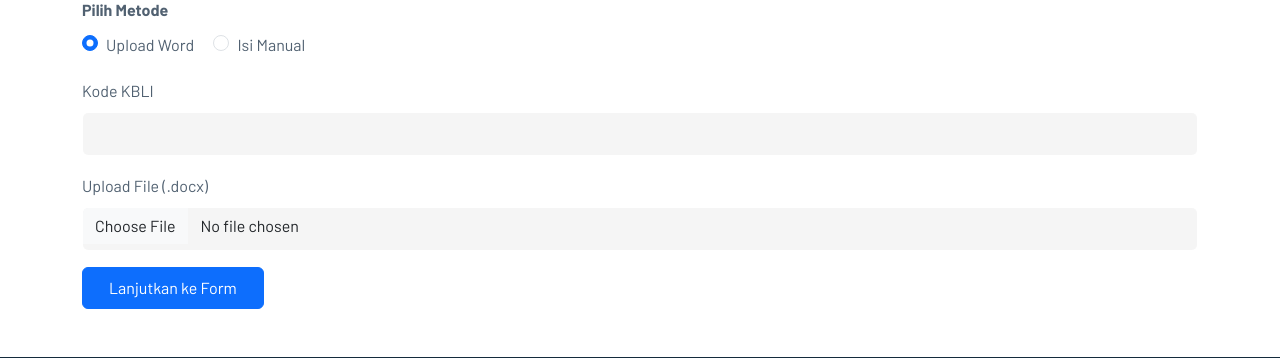
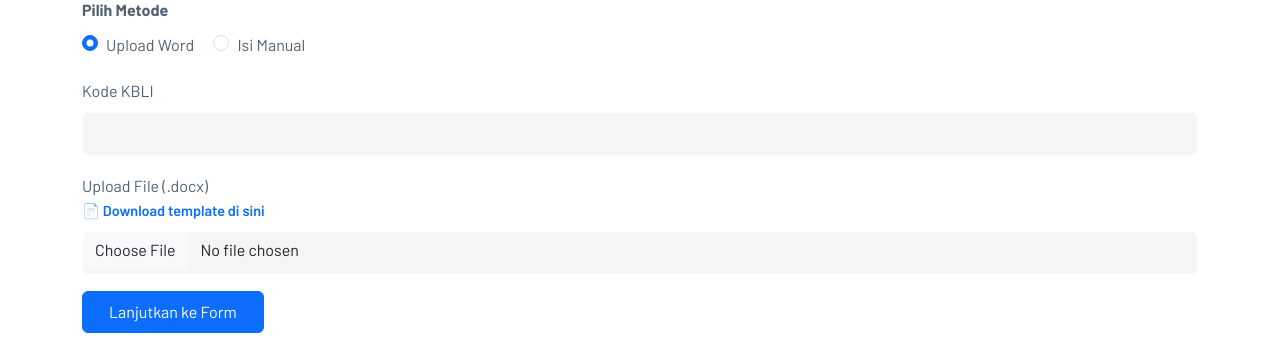
Before and after one commit to capsulegacha/panduankbli, a Flask app: page /admin/upload in a window 1280 px wide. Shown: the part 183-541 px from the top of the page. Run offline with Flask 3, Linux system fonts and the light colour scheme; the visitor is signed in with stand-in values (Sample User, id 1); some libraries are stand-ins or nearby versions.

Commit message:
tambah template

```diff
--- a/templates/admin_upload.html
+++ b/templates/admin_upload.html
@@ -61,10 +61,24 @@
         <label class="form-label">Kode KBLI</label>
         <input type="text" name="kode" class="form-control" required>
       </div>
+
       <div class="mb-3">
         <label class="form-label">Upload File (.docx)</label>
+
+        <!-- Link Download di bawah label -->
+        <div style="margin-top: -0.7rem; margin-bottom: 0.5rem;">
+          <a href="https://docs.google.com/document/d/1iqiYx1n2N-5OIRo5U-oafFSvp4k4e8kcwtKwv7NIFgI/edit?usp=sharing"
+            target="_blank"
+            class="link-primary fw-semibold text-decoration-none"
+            style="font-size: 0.9rem;">
+            📄 Download template di sini
+          </a>
+        </div>
+
+        <!-- Input file -->
         <input type="file" name="file" class="form-control" accept=".docx" required>
       </div>
+
       <button class="btn btn-primary" type="submit">Lanjutkan ke Form</button>
     </form>
 
```
